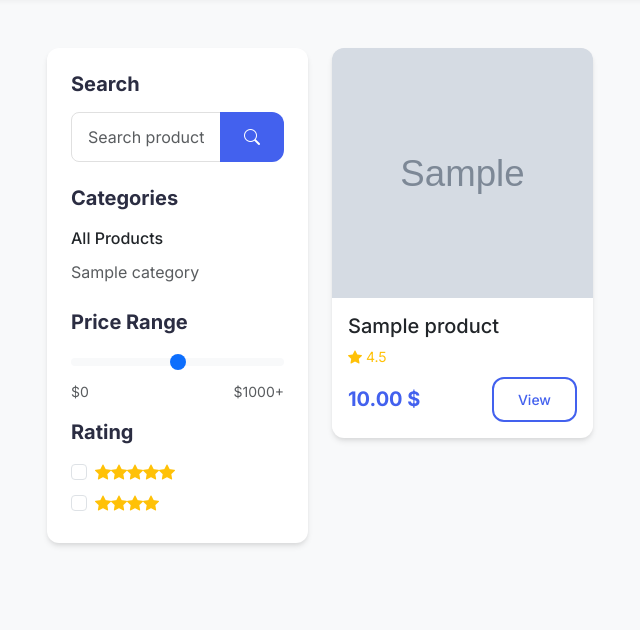
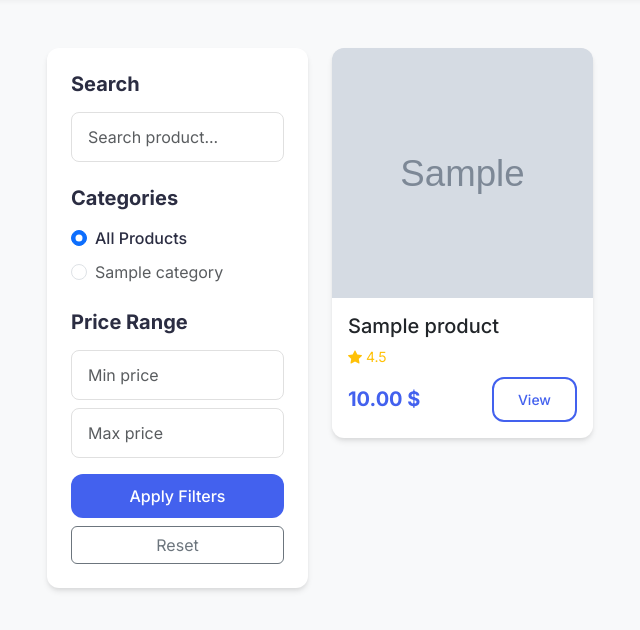
Before and after one commit to ProAdnan/Vendora, a PHP site: page /pages/products.php in a window 1280 px wide. Shown: the part 80-710 px from the top of the page, without its empty margins (35-675 px from the left). Run offline with PHP 8.4, Linux system fonts and the light colour scheme; tables that the repository leaves empty hold one stand-in row (values such as "Sample post"); grey boxes marked "Sample" are stand-in pictures.

Commit message:
filtring sidebar

```diff
--- a/classes/Product.php
+++ b/classes/Product.php
@@ -175,6 +175,62 @@ class Product
     }
 
 
+    public function filterProducts($filters = [])
+    {
+
+        $sql = "SELECT * FROM products WHERE 1=1";
+
+
+        $params = [];
+
+
+        if (!empty($filters['category_id'])) {
+
+            $sql .= " AND category_id = :category_id";
+            $params[':category_id'] = $filters['category_id'];
+
+        }
+
+
+        if (!empty($filters['min_price'])) {
+
+            $sql .= " AND price >= :min_price";
+            $params[':min_price'] = $filters['min_price'];
+
+        }
+
+
+        if (!empty($filters['max_price'])) {
+
+            $sql .= " AND price <= :max_price";
+            $params[':max_price'] = $filters['max_price'];
+
+        }
+
+
+        if (!empty($filters['search'])) {
+
+            $sql .= " AND product_name LIKE :search";
+            $params[':search'] = '%' . $filters['search'] . '%';
+
+        }
+
+        if (isset($filters['is_visible'])) {
+
+            $sql .= " AND is_visible = :is_visible";
+            $params[':is_visible'] = $filters['is_visible'];
+
+        }
+
+        $stmt = $this->db->prepare($sql);
+
+        $stmt->execute($params);
+
+        return $stmt;
+    }
+
+
+
 
     // Update a product
     public function update()
--- a/pages/products.php
+++ b/pages/products.php
@@ -9,13 +9,30 @@ require_once __DIR__ . './../classes/Product.php';
 $product = new Product();
 
 
-$stmt = $product->readAll();
+//$stmt = $product->readAll();
+//$num = $stmt->rowCount();
+
+
 
 $stmt2 = $product->read_all_category();
+$nums_cat=$stmt2->rowCount();
 
 
-$num = $stmt->rowCount();
-$num2 = $stmt2->rowCount();
+
+
+$filters = [
+
+    'category_id' => $_GET['category'] ?? null,
+    'min_price' => $_GET['min_price'] ?? null,
+    'max_price' => $_GET['max_price'] ?? null,
+    'search' => $_GET['search'] ?? null
+
+];
+
+
+$stmt3 = $product->filterProducts($filters);
+
+$num = $stmt3->rowCount();
 
 
 
@@ -78,8 +95,99 @@ $num2 = $stmt2->rowCount();
 
     <div class="container py-5">
         <div class="row">
-            <!-- Sidebar Filters -->
+
+
+            <!-- new side bar-->
+
+
             <div class="col-lg-3 mb-4">
+                <form method="GET" class="filter-panel">
+
+
+                    <h5 class="fw-bold mb-3">Search</h5>
+                    <div class="input-group mb-4">
+                        <input type="text" name="search" value="<?= htmlspecialchars($_GET['search'] ?? '') ?>"
+                            class="form-control" placeholder="Search product...">
+                        <!-- <button class="btn btn-primary-custom" type="submit">
+                            <i class="bi bi-search"></i>
+                        </button> -->
+                    </div>
+
+
+
+
+                    <h5 class="fw-bold mb-3">Categories</h5>
+
+                    <div class="form-check mb-2">
+
+                        <input class="form-check-input" type="radio" name="category" value=""
+
+                            <?= empty($_GET['category']) ? 'checked' : '' ?>  >
+
+
+                        <label class="form-check-label fw-medium">All Products</label>
+
+                    </div>
+
+
+                    <?php if($nums_cat > 0) { ?>
+
+                    <?php while ($row2 = $stmt2->fetch()): ?>
+
+                        <div class="form-check mb-2">
+                            <input class="form-check-input" type="radio" name="category" value="<?= $row2['category_id'] ?>"
+
+                                <?= (($_GET['category'] ?? '') == $row2['category_id']) ? 'checked' : '' ?>  >
+
+                            <label class="form-check-label text-muted">
+                                <?= htmlspecialchars($row2['category_name']) ?>
+                            </label>
+                        </div>
+
+
+                    <?php endwhile; ?>
+
+                        <?php
+                    } else {
+
+                            echo '<li class="mb-2"><a href="#" class="text-decoration-none text-muted">No Categories yet</a></li>';
+
+
+                    }
+
+
+                        ?>
+
+                    <!-- Price Range -->
+                    <h5 class="fw-bold mt-4 mb-3">Price Range</h5>
+
+                    <input type="number" name="min_price" class="form-control mb-2" placeholder="Min price"
+                        value="<?= htmlspecialchars($_GET['min_price'] ?? '') ?>" >
+
+                    <input type="number" name="max_price" class="form-control mb-3" placeholder="Max price"
+                        value="<?= htmlspecialchars($_GET['max_price'] ?? '') ?>">
+
+
+                    <input type="submit" class="btn btn-primary-custom w-100" value="Apply Filters">
+
+                    <!-- Reset -->
+                    <a href="products.php" class="btn btn-outline-secondary w-100 mt-2" >
+                        Reset
+                    </a>
+
+                </form>
+            </div>
+
+
+            <!--end new sidebar -->
+
+
+
+
+
+
+            <!-- old Sidebar Filters -->
+            <!-- <div class="col-lg-3 mb-4">
                 <div class="filter-panel">
                     <h5 class="fw-bold mb-3">Search</h5>
                     <div class="input-group mb-4">
@@ -93,7 +201,7 @@ $num2 = $stmt2->rowCount();
                         </li>
 
                         <?php
-
+    /*
                         if ($num2 > 0) {
                             while ($row2 = $stmt2->fetch()) {
 
@@ -107,7 +215,7 @@ $num2 = $stmt2->rowCount();
                         }
 
 
-
+*/
 
                         ?>
 
@@ -137,7 +245,13 @@ $num2 = $stmt2->rowCount();
                         </div>
                     </div>
                 </div>
-            </div>
+            </div> -->
+
+
+            <!-- end old sidebar  -->
+
+
+
 
             <!-- Product Grid -->
             <div class="col-lg-9">
@@ -148,7 +262,7 @@ $num2 = $stmt2->rowCount();
                     if ($num > 0) {
 
 
-                        while ($row = $stmt->fetch()) {
+                        while ($row = $stmt3->fetch()) {
 
                             echo <<<EOT
 
```
